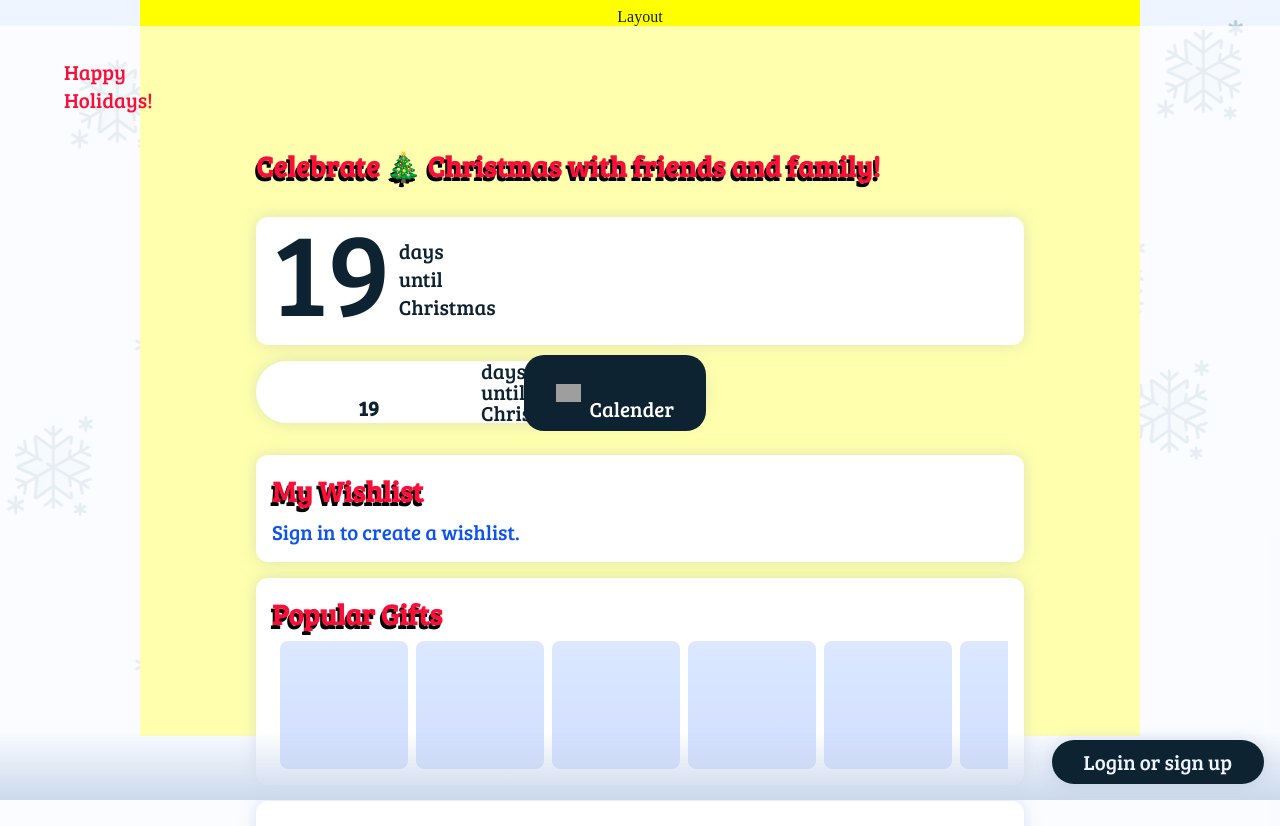
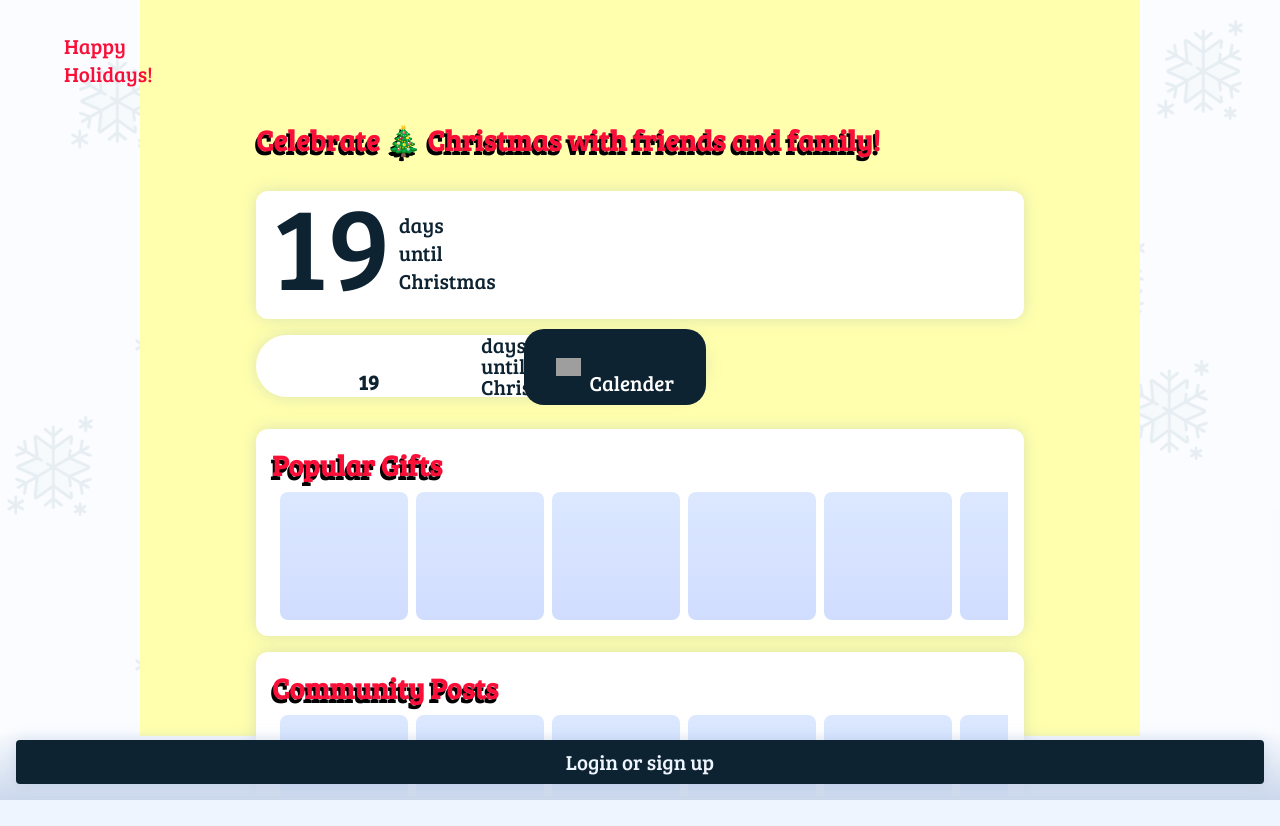
Before and after one commit to siddav83/happy-holiday-frontend, a React (Create React App) app: page / in a window 1280 px wide. After the commit the page ends 800 px from the top, so only its background shows below. Built offline with nearby package versions, Linux system fonts and the light colour scheme; grey boxes are pictures that could not be loaded; a web font is replaced by a local one.

Commit message:
Updated modal and layout

```diff
--- a/src/Components/Layout/style.css
+++ b/src/Components/Layout/style.css
@@ -2,18 +2,11 @@
 	width: 90%;
 	max-width: 1000px;
 	margin: 0 auto;
-	padding: 0.5rem 0;
 	height: 92vh;
 	display: flex;
 	flex-direction: column;
 	justify-content: flex-start;
 	align-items: center;
-
-    background: red;
-}
-
-.Layout::before {
-    content: 'Layout';
 }
 
 @media screen and (min-width: 600px) {
--- a/src/Components/Modal/style.css
+++ b/src/Components/Modal/style.css
@@ -1,7 +1,7 @@
 .Modal {
     width: 100vw;
     height: 100vh;
-    position: absolute;
+    position: fixed;
     top: 0;
     left: 0;
     background: #000000bd;
--- a/src/Pages/Home/Home.js
+++ b/src/Pages/Home/Home.js
@@ -17,6 +17,7 @@ const Home = () => {
 	const countdownLimit = 99;
 	const [displayModal, setDisplayModal] = useState(null);
 	const [showSideMenu, setShowSideMenu] = useState(false)
+	const [output, setOutput] = useState('')
 
 	function daysLeft(target) {
 		const timeLeft = target.getTime() - new Date().getTime();
@@ -35,8 +36,8 @@ const Home = () => {
 		axios
 			.post("http://127.0.0.1:5000/login", formData)
 			.then((res) => {
-				console.log(res.data, "POST RESPONSE");
-				if (res.data.message === "Logged In.") {
+				console.log(res, "POST RESPONSE");
+				if (res.status === 200) {
 					console.log("LOGIN AS", formData["email"]);
 					setLoggedIn(formData);
 					closeModal();
@@ -44,7 +45,10 @@ const Home = () => {
 					console.log("FAILED");
 				}
 			})
-			.catch((err) => console.error(err));
+			.catch((err) => {
+				console.error(err)
+				setOutput('Incorrect email or password')
+			});
 	}
 
 	function submitRegister(e) {
@@ -56,8 +60,9 @@ const Home = () => {
 			.post("http://127.0.0.1:5000/register", formData)
 			.then((res) => {
 				console.log(res, "POST RESPONSE");
-				if (res.data.message === "") {
+				if (res.status === 201) {
 					console.log("REGISTERED");
+					closeModal()
 				} else {
 					console.log("FAILED");
 				}
@@ -75,10 +80,14 @@ const Home = () => {
 		setCountdown(daysLeft(nextEvent.date));
 	}, [nextEvent]);
 
+	useEffect(() => {
+		console.log("UPDATE", loggedIn)
+	}, [loggedIn])
+
 	return (
 		// <div className="main-container Home">
 		<Layout>
-		<div className="Home">
+		<div className={`Home ${displayModal ? 'no-overflow' : ''}`}>
 			<header>
 				<Logo/>
 				{/* <span className='logo'>Happy Holidays!</span> */}
@@ -96,14 +105,14 @@ const Home = () => {
 					</div>
 				</div>
 				<Countdown/>
-				<div className='card-default'>
+				{/* <div className='card-default'>
 					<h2>My Wishlist</h2>
 					<div className='list'>
 					{
 						loggedIn ? <>Nothing in your wishlist. <a href="#">Add items</a></> : <><a href="#" onClick={() => setDisplayModal('Login')}>Sign in to create a wishlist.</a></>
 					}
 					</div>
-				</div>
+				</div> */}
 				<div className='card-default'>
 					<h2>Popular Gifts</h2>
 					<div className='list'>
@@ -113,7 +122,7 @@ const Home = () => {
 					</div>
 				</div>
 				<div className='card-default'>
-					<h2>{nextEvent.name} Cards</h2>
+					<h2>Community Posts</h2>
 					<div className='list'>
 						{
 							new Array(6).fill().map((item, index) => <div key={index} className='placeholder'></div>)
@@ -121,6 +130,8 @@ const Home = () => {
 					</div>
 				</div>
 			</main>
+
+			{/* <Navb */}
 
 			<div className='navbar-default'>
 				{
@@ -162,6 +173,9 @@ const Home = () => {
 						</label>
 						<input type="submit" value="Login"></input>
 					</form>
+					{
+						output && <p className='alert'>{output}</p>
+					}
 					<a
 						href="#"
 						onClick={(e) => {
--- a/src/Pages/Home/style.css
+++ b/src/Pages/Home/style.css
@@ -44,6 +44,10 @@
 	box-shadow: var(--drop-shadow);
 }
 
+.no-overflow {
+	overflow: hidden;
+}
+
 .Home header {
 	display: flex;
 	flex-direction: row;
@@ -84,9 +88,17 @@
 	left: 0;
 	width: 100%;
 	border: none;
-	text-align: right;
 	padding: 16px;
 	background: linear-gradient(transparent 10%, #cbd8ec);
+	display: flex;
+	flex-direction: row;
+}
+
+.Home .navbar-default button {
+	display: inline-block;
+	margin: auto;
+	border-radius: 4px;
+	flex: 1;
 }
 
 .Home .logo {
@@ -190,6 +202,10 @@
 	left: 0;
 }
 
+.Home .alert {
+	color: #fa0f39;
+}
+
 @media screen and (min-width: 769px) {
 	.Home main {
 		padding: 0 0 96px;
```
